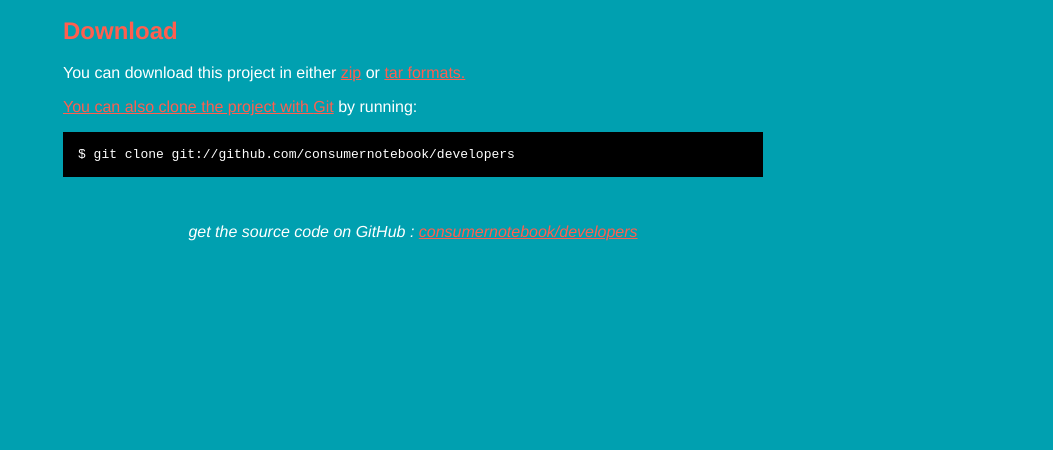
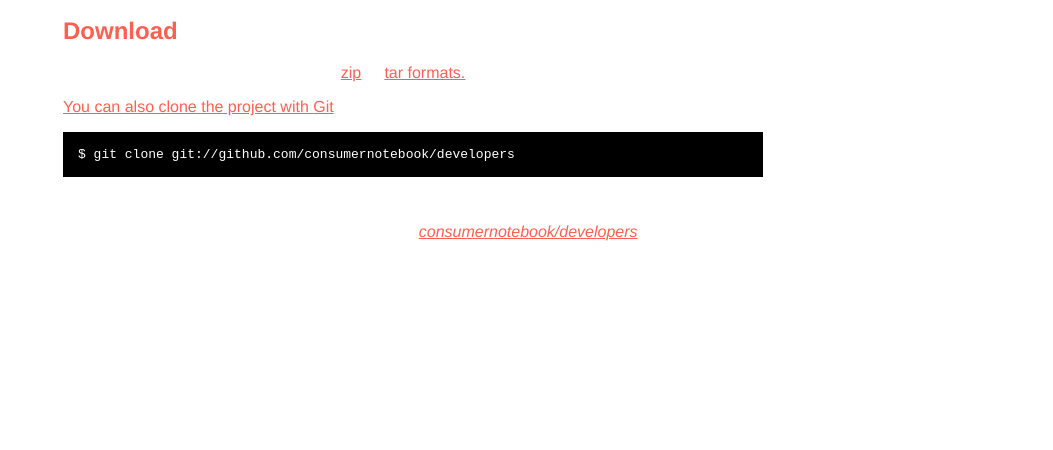
Before and after one commit to consumerio/developers, a plain HTML site: page index.html in a window 1280 px wide. Shown: the part 350-800 px from the top of the page, without its empty margins (227-1280 px from the left). Drawn offline with Linux system fonts and the light colour scheme.

Commit message:
Yikes, crazy color.

```diff
--- a/index.html
+++ b/index.html
@@ -8,7 +8,7 @@
   <style type="text/css">
     body {
       margin-top: 1.0em;
-      background-color: #00a0b0;
+      background-color: #ffffff;
       font-family: Helvetica, Arial, FreeSans, san-serif;
       color: #ffffff;
     }
```
